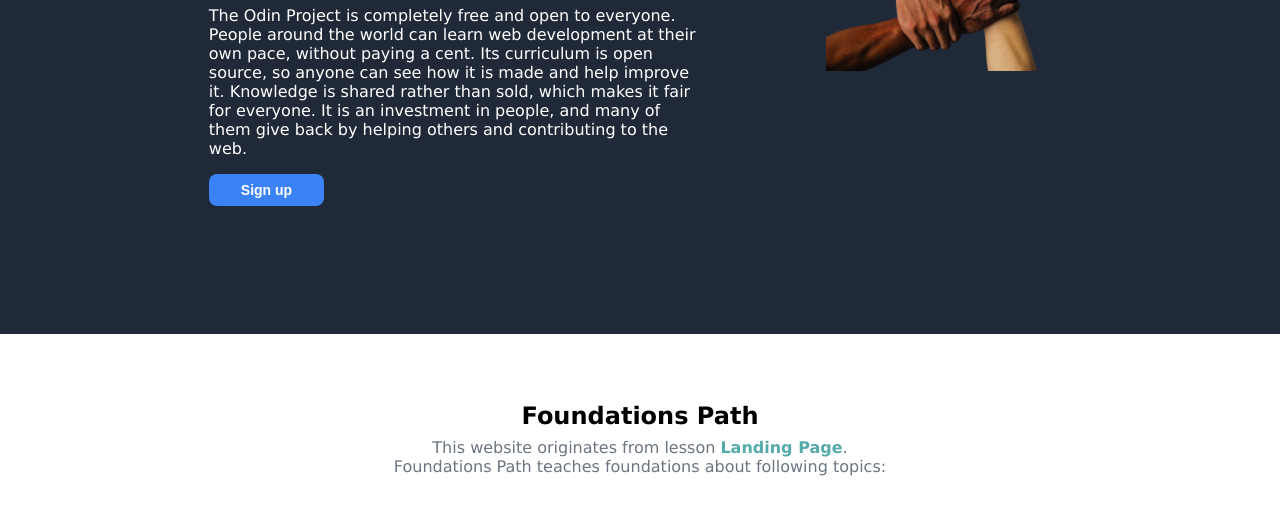
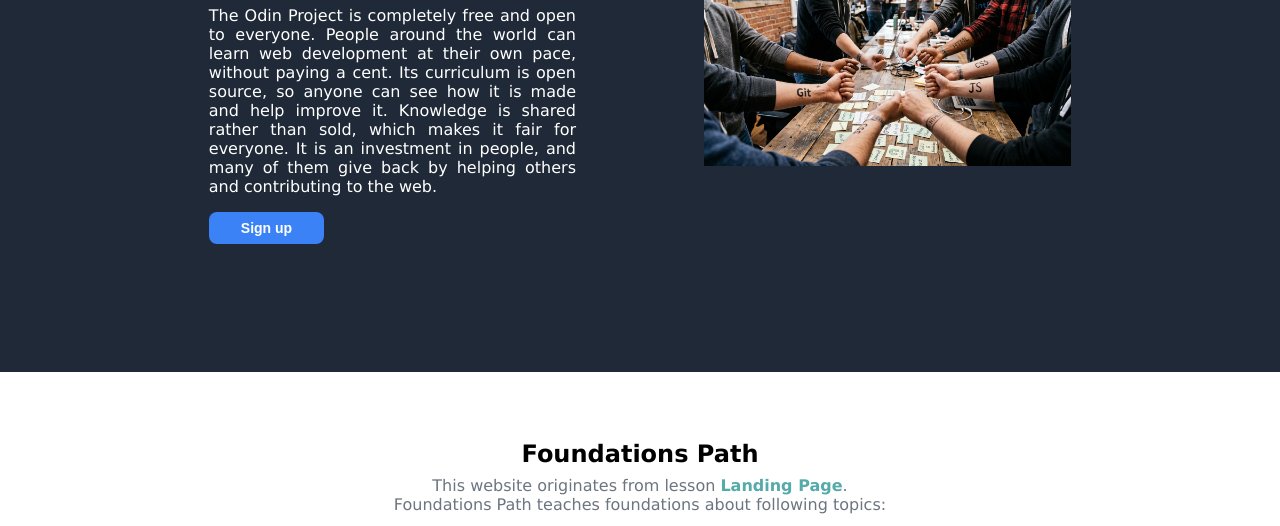
Before and after one commit to topopakovanie/Landing-page, a plain HTML site: page index.html in a window 1280 px wide. Shown: the part 256-782 px from the top of the page. Drawn offline with Linux system fonts and the light colour scheme.

Commit message:
Change hero image

```diff
--- a/index.html
+++ b/index.html
@@ -56,7 +56,7 @@
           </div>
           <div class="hero-img">
             <img
-              src="./images/hand-united-hands-united-people.png"
+              src="./images/Gemini_Generated_Image_ohytu9ohytu9ohyt.jpg"
               alt="people warmly connecting hands"
             />
           </div>
--- a/style.css
+++ b/style.css
@@ -54,9 +54,13 @@ ul {
 .hero-content {
   display: flex;
   gap: 128px;
+  align-items: center;
 }
 .hero-info {
-  flex: 2;
+  flex: 1;
+}
+.hero-text {
+  text-align: justify;
 }
 .hero-img {
   flex: 1;
```
Also changed, not shown: images/Gemini_Generated_Image_ohytu9ohytu9ohyt.jpg (added), images/hand-united-hands-united-people.png (deleted).
